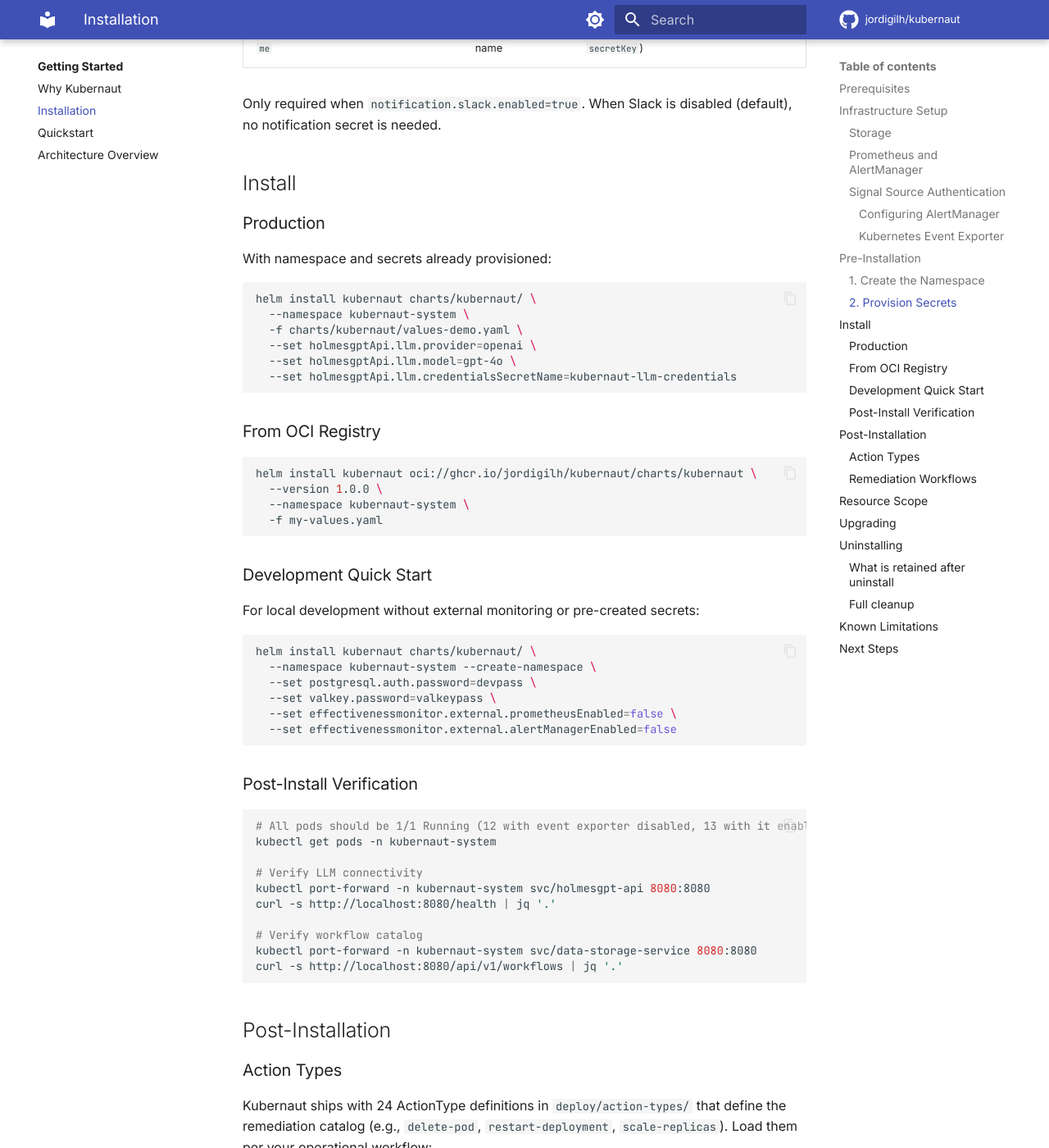
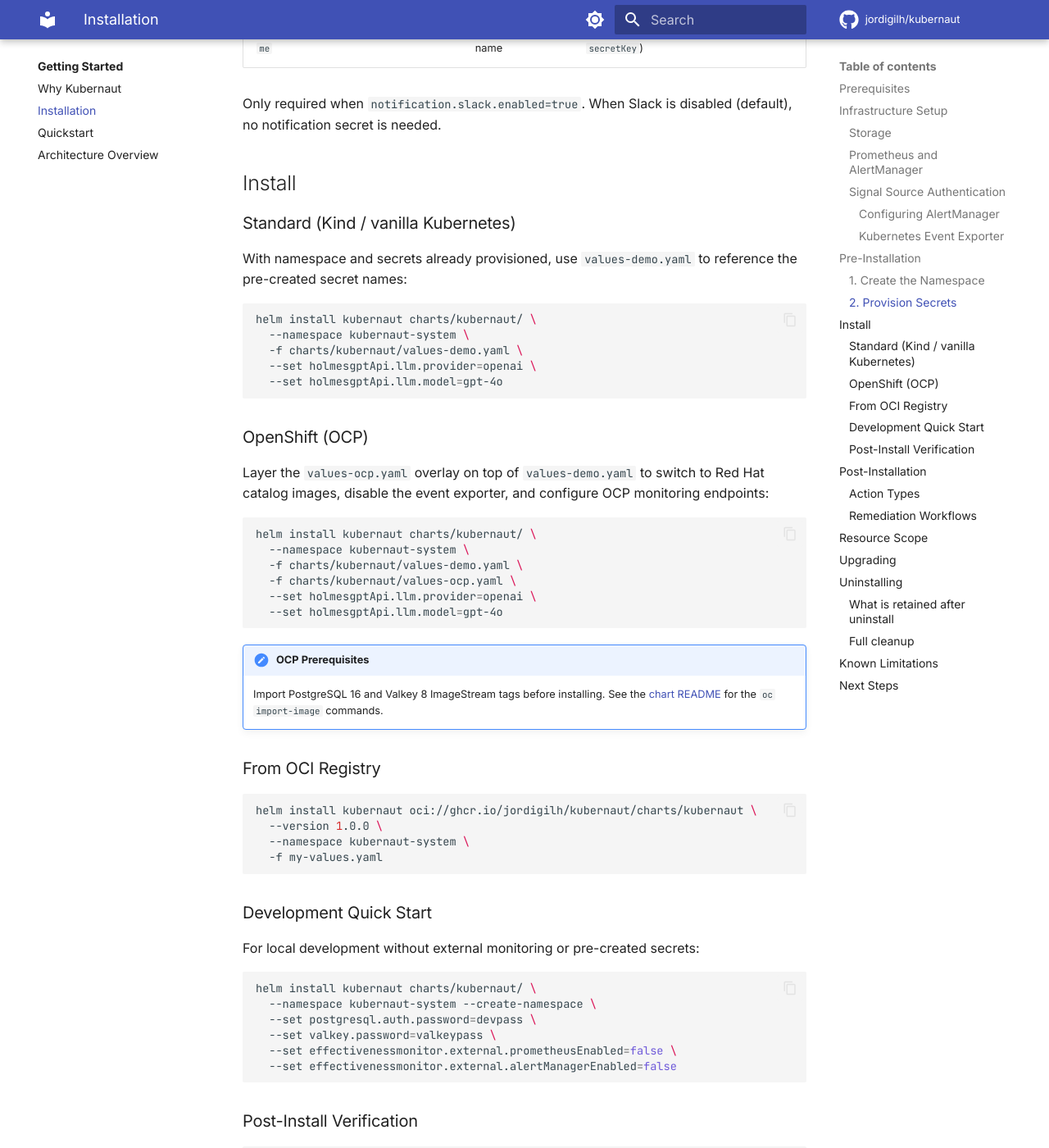
Before and after one commit to jordigilh/kubernaut-docs, an MkDocs documentation site: the page built from docs/getting-started/installation.md, in a window 1280 px wide and 1400 px high, scrolled down 6283 px. Shown: the whole window at 82% size. Built offline with MkDocs 1.6.1 and Material for MkDocs 9.7.7, drawn with Linux system fonts in a browser that asks for light colours; comment, search, counter and statistics services are not loaded; the version menu is left out; some of the changed text lies outside the part shown.

Commit message:
docs(install): fix guide audit issues from second OCP walkthrough (#357)
- Lower K8s requirement from 1.32+ to 1.31+ (selectableFields beta)
- Rename "Production" to "Standard (Kind / vanilla Kubernetes)"
- Add dedicated "OpenShift (OCP)" install subsection with values-ocp.yaml overlay
- Remove stale --set credentialsSecretName=kubernaut-llm-credentials (chart default
  already matches the llm-credentials secret created in the guide)
- Add OCI-compatible path for action-types post-install step

Made-with: Cursor

````diff
--- a/docs/getting-started/installation.md
+++ b/docs/getting-started/installation.md
@@ -229,18 +229,33 @@ Only required when `notification.slack.enabled=true`. When Slack is disabled (de
 
 ## Install
 
-### Production
+### Standard (Kind / vanilla Kubernetes)
 
-With namespace and secrets already provisioned:
+With namespace and secrets already provisioned, use `values-demo.yaml` to reference the pre-created secret names:
 
 ```bash
 helm install kubernaut charts/kubernaut/ \
   --namespace kubernaut-system \
   -f charts/kubernaut/values-demo.yaml \
   --set holmesgptApi.llm.provider=openai \
-  --set holmesgptApi.llm.model=gpt-4o \
-  --set holmesgptApi.llm.credentialsSecretName=kubernaut-llm-credentials
+  --set holmesgptApi.llm.model=gpt-4o
 ```
+
+### OpenShift (OCP)
+
+Layer the `values-ocp.yaml` overlay on top of `values-demo.yaml` to switch to Red Hat catalog images, disable the event exporter, and configure OCP monitoring endpoints:
+
+```bash
+helm install kubernaut charts/kubernaut/ \
+  --namespace kubernaut-system \
+  -f charts/kubernaut/values-demo.yaml \
+  -f charts/kubernaut/values-ocp.yaml \
+  --set holmesgptApi.llm.provider=openai \
+  --set holmesgptApi.llm.model=gpt-4o
+```
+
+!!! note "OCP Prerequisites"
+    Import PostgreSQL 16 and Valkey 8 ImageStream tags before installing. See the [chart README](https://github.com/jordigilh/kubernaut/tree/main/charts/kubernaut#openshift-ocp-prerequisites) for the `oc import-image` commands.
 
 ### From OCI Registry
 
@@ -283,10 +298,19 @@ curl -s http://localhost:8080/api/v1/workflows | jq '.'
 
 ### Action Types
 
-Kubernaut ships with 24 ActionType definitions in `deploy/action-types/` that define the remediation catalog (e.g., `delete-pod`, `restart-deployment`, `scale-replicas`). Load them per your operational workflow:
+Kubernaut ships with 24 ActionType definitions that define the remediation catalog (e.g., `delete-pod`, `restart-deployment`, `scale-replicas`). Load them per your operational workflow:
 
 ```bash
+# From a local clone of the kubernaut repository
 kubectl apply -f deploy/action-types/ -n kubernaut-system
+```
+
+If you installed from the OCI registry and don't have a local clone, extract the action types from the chart:
+
+```bash
+helm pull oci://ghcr.io/jordigilh/kubernaut/charts/kubernaut \
+  --version <version> --untar
+kubectl apply -f kubernaut/action-types/ -n kubernaut-system
 ```
 
 ### Remediation Workflows
````
Also changed, not shown: other parts of docs/getting-started/installation.md (+1 -1 lines).
